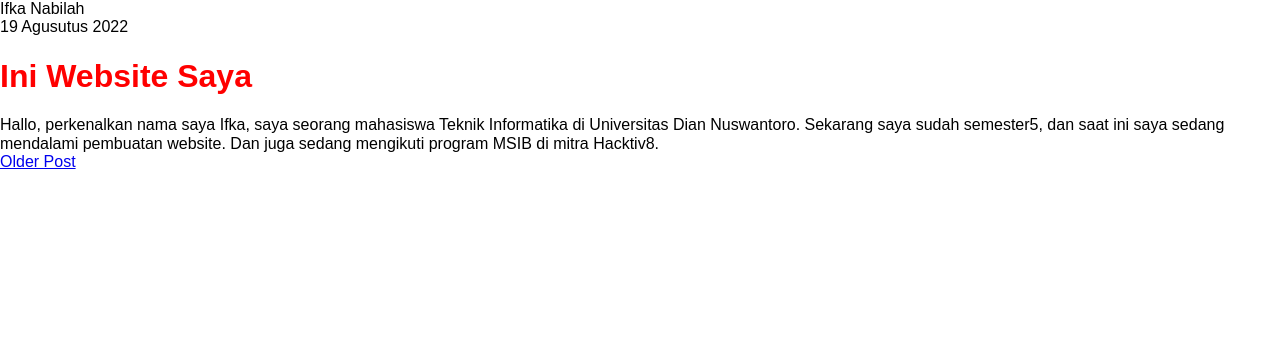
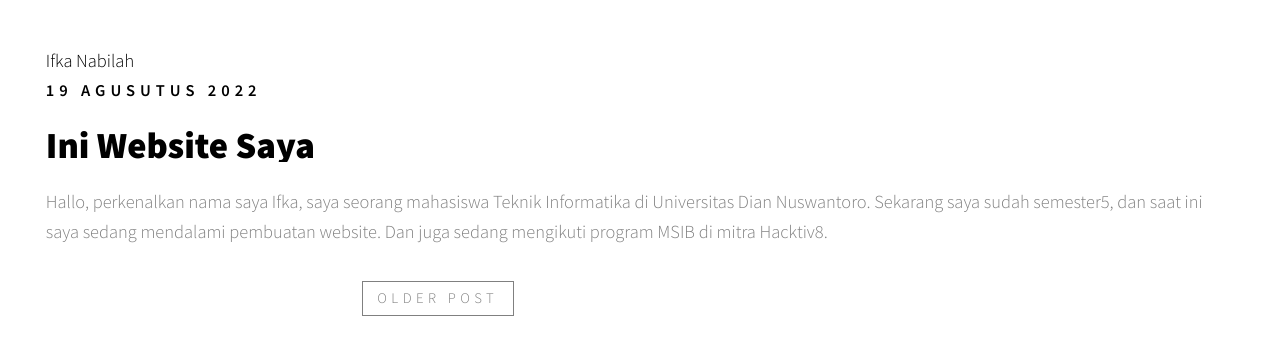
Before and after one commit to zoroaster-dot/Hacktiv8, a plain HTML site: page HTML dan CSS dasar/index2.html in a window 1280 px wide. Drawn offline with nearby package versions, Linux system fonts and the light colour scheme.

Commit message:
Update index2.html

```diff
--- a/HTML dan CSS dasar/index2.html
+++ b/HTML dan CSS dasar/index2.html
@@ -6,7 +6,7 @@
     <meta http-equiv="X-UA-Compatible" content="IE=edge">
     <title>My Web</title>
     <meta name="viewport" content="width=device-width, initial-scale=1">
-    <link rel="stylesheet" type="text/css" media="screen" href="style.css" />
+    <link rel="stylesheet" type="text/css" media="screen" href="style2.css" />
     <link rel="stylesheet" href="https://cdnjs.cloudflare.com/ajax/libs/normalize/5.0.0/normalize.min.css">
     <link rel="stylesheet" href="https://fonts.googleapis.com/css?family=Source+Sans+Pro:300,600,900">
 </head>
```
